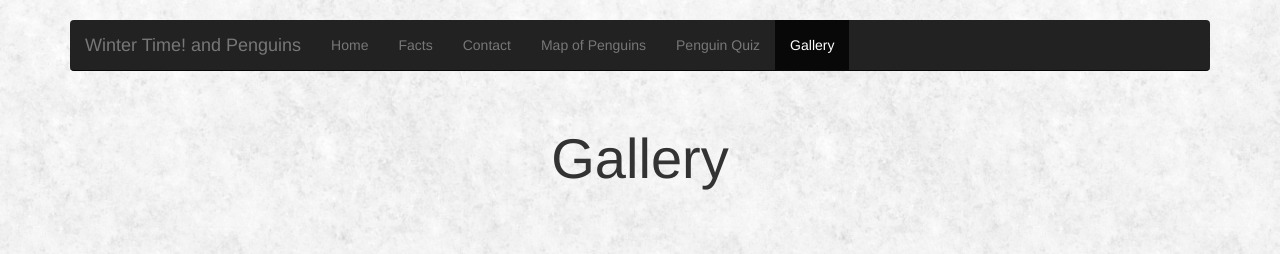
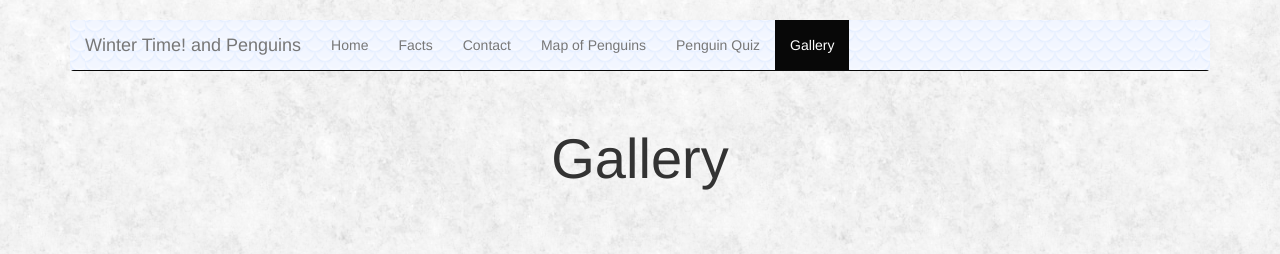
Before and after one commit to floorford/penguin-master, a website: page gallery.html in a window 1280 px wide. Shown: the top 254 px of the page. Drawn offline with nearby package versions, Linux system fonts and the light colour scheme.

Commit message:
styling on nav

```diff
--- a/gallery.html
+++ b/gallery.html
@@ -20,9 +20,9 @@
             <div class="navbar-wrapper" id="nav">
     <div class="container">
         <div class="navbar navbar-inverse navbar-static-top" role="navigation">
-        <div class="container">
+        <div class="nav-color container">
         <div class="navbar-header">
-            <button type="button" class="navbar-toggle collapsed" data-toggle="collapse" data-target=".navbar-collapse">
+            <button type="button" class="navbar-toggle collapsed" data-toggle="collapse" data-target="navbar-collapse">
                 <span class="sr-only">Toggle navigation</span>
                 <span class="icon-bar"></span>
                 <span class="icon-bar"></span>
@@ -30,7 +30,7 @@
             </button>
             <a class="navbar-brand" href="index.html">Winter Time! and Penguins</a>
         </div>
-        <div class="navbar-collapse collapse">
+        <div class="nav-color navbar-collapse collapse">
             <ul class="nav navbar-nav">
                 <li><a href="index.html">Home</a></li>
         <li><a href="facts.html">Facts</a></li>
--- a/scss/_nav.scss
+++ b/scss/_nav.scss
@@ -0,0 +1,5 @@
+.nav-color {
+  background-color: rgb(123, 165, 248);
+  background-image: url("../images/silver_scales.png");
+  background-blend-mode: luminosity;
+}
```
Also changed, not shown: contact.html (+2 -2 lines), facts.html (+2 -2 lines), index.html (+2 -2 lines), map.html (+2 -2 lines), css/style.css, images/silver_scales.png (added).
